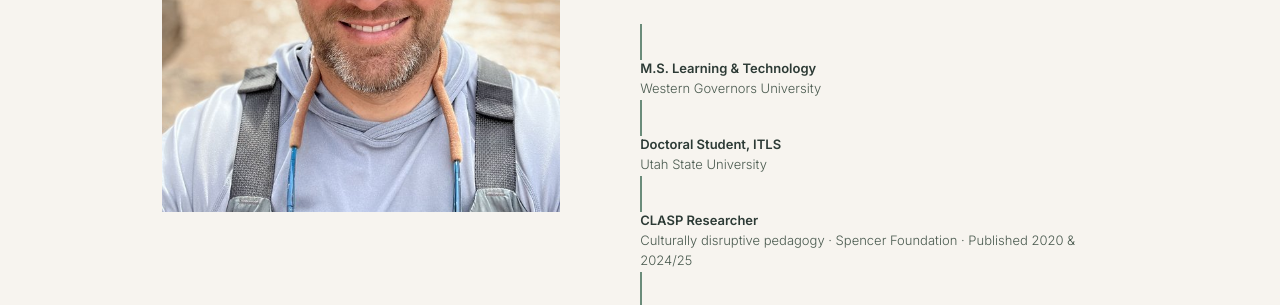
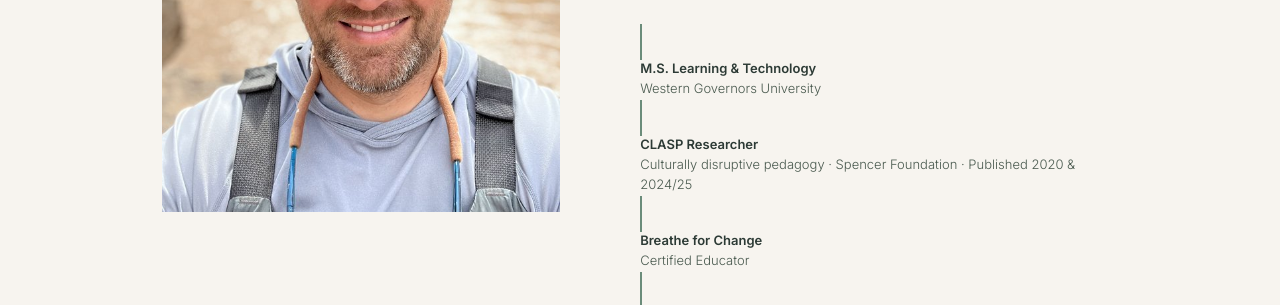
Before and after one commit to baggaleystu/beoutside-site, a plain HTML site: page index.html in a window 1280 px wide. Shown: the part 6360-6665 px from the top of the page. Drawn offline with nearby package versions, Linux system fonts and the light colour scheme; a web font is replaced by a local one.

Commit message:
Remove doctoral student credential from founder bio
Co-Authored-By: Claude Opus 5.5 <noreply@anthropic.com>
Claude-Session: https://claude.ai/code/session_0136qfHvGbaVqTKd1jHepAC7

```diff
--- a/index.html
+++ b/index.html
@@ -1090,13 +1090,6 @@ footer {
           <div class="cred">
             <div class="cred-bar"></div>
             <div class="cred-text">
-              <strong>Doctoral Student, ITLS</strong>
-              <span>Utah State University</span>
-            </div>
-          </div>
-          <div class="cred">
-            <div class="cred-bar"></div>
-            <div class="cred-text">
               <strong>CLASP Researcher</strong>
               <span>Culturally disruptive pedagogy · Spencer Foundation · Published 2020 &amp; 2024/25</span>
             </div>
```
